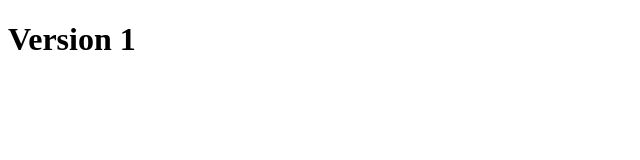
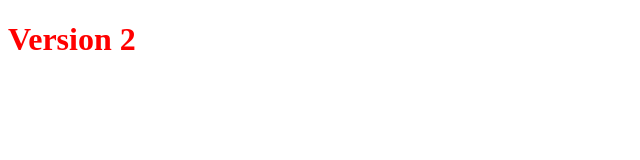
Before and after one commit to haxxler/git-practice, a plain HTML site: page index.html in a window 1280 px wide. Shown: the whole page, without its empty margins (0-640 px from the left). Drawn offline with Linux system fonts and the light colour scheme.

Commit message:
Version 2

```diff
--- a/index.html
+++ b/index.html
@@ -4,9 +4,10 @@
     <meta charset="UTF-8">
     <meta http-equiv="X-UA-Compatible" content="IE=edge">
     <meta name="viewport" content="width=device-width, initial-scale=1.0">
+    <link rel="stylesheet" href="main.css">
     <title>Document</title>
 </head>
 <body>
-    <h1>Version 1</h1>
+    <h1>Version 2</h1>
 </body>
 </html>
--- /dev/null
+++ b/main.css
@@ -0,0 +1,3 @@
+h1 {
+    color: red;
+}
```
